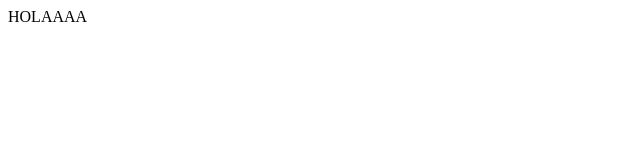
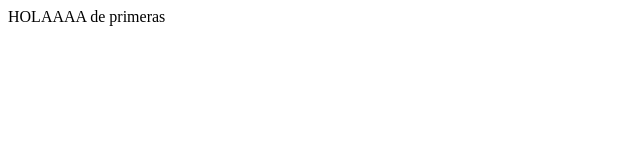
Before and after one commit to Orion3090/test1, a plain HTML site: page index.html in a window 1280 px wide. Shown: the full height of the page, 0-640 px from the left. Drawn offline with Linux system fonts and the light colour scheme.

Commit message:
modifiqué el texto del index

```diff
--- a/index.html
+++ b/index.html
@@ -2,6 +2,6 @@
 <html>
     <header></header>
     <body>
-        HOLAAAA
+        HOLAAAA de primeras
     </body>
 </html>
```
